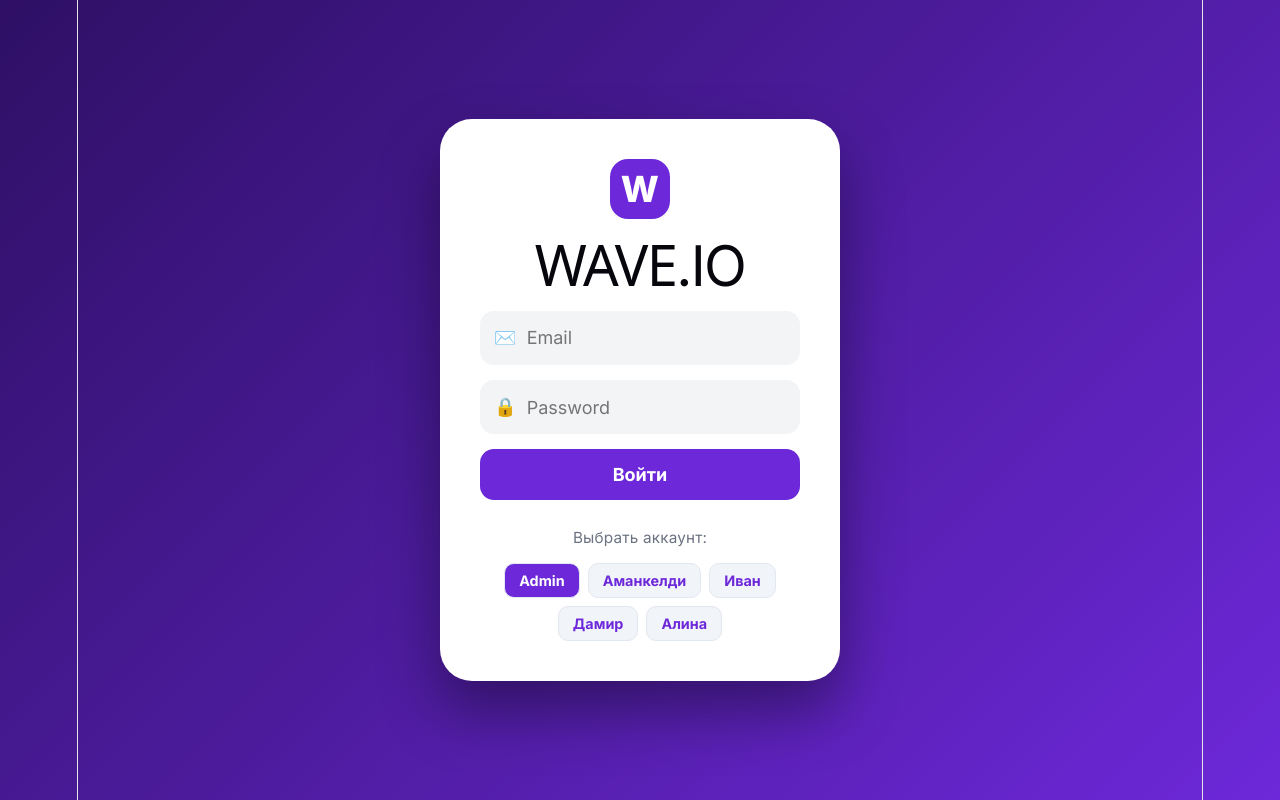
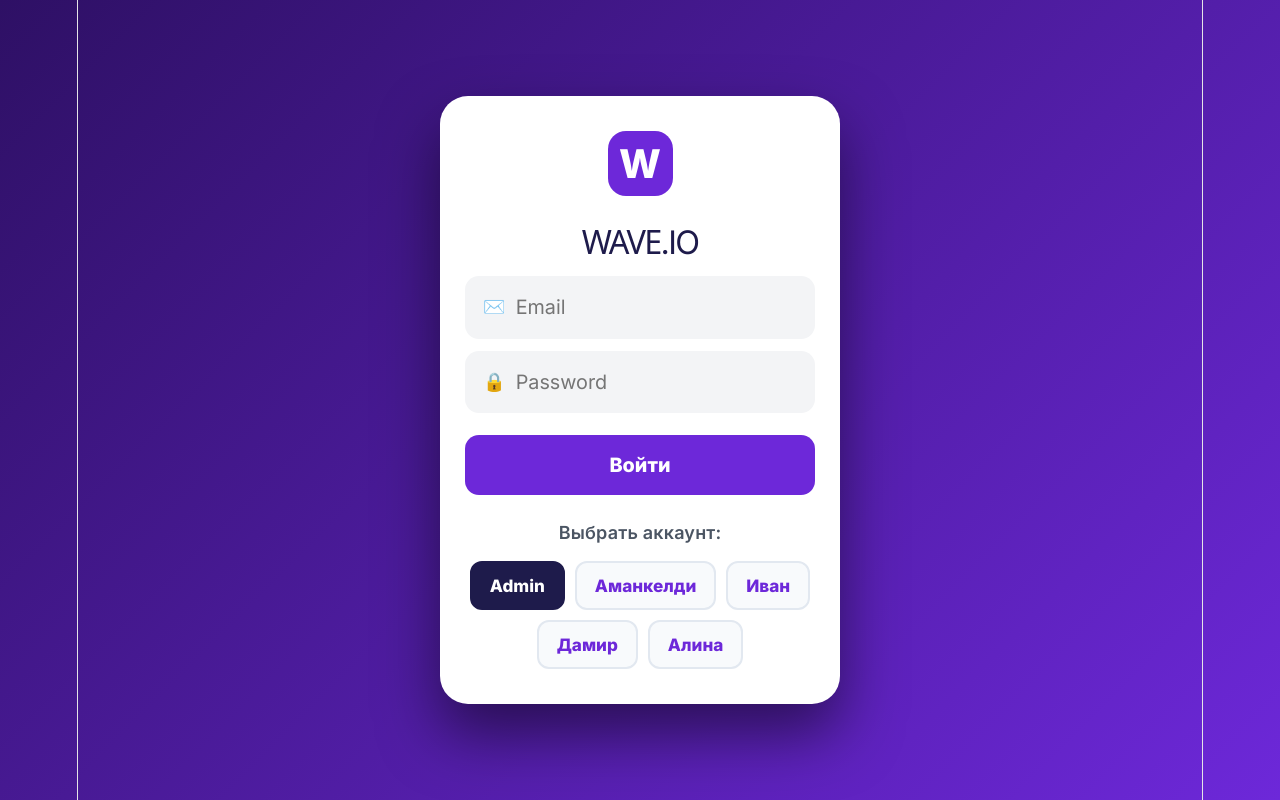
Before and after one commit to sanjarjanibekov20071113-debug/aziz, a React (Vite) app: page / in a window 1280 px wide. Built offline with nearby package versions, Linux system fonts and the light colour scheme.

Commit message:
Update App.css

```diff
--- a/src/App.css
+++ b/src/App.css
@@ -2,99 +2,135 @@
 
 * { margin: 0; padding: 0; box-sizing: border-box; font-family: 'Inter', sans-serif; }
 
-/* ФОН: Глубокий фиолетовый, который не обрывается */
+/* ФОН: Глубокий фиолетовый */
 body {
   background: linear-gradient(135deg, #2e1065 0%, #6d28d9 100%);
   background-attachment: fixed;
   min-height: 100vh;
-  color: #1f2937;
+  color: #111827; /* Темный текст для лучшей видимости */
   overflow-x: hidden;
 }
 
-/* СТИЛЬ СТЕКЛА ДЛЯ ПАНЕЛЕЙ (Журнал и Сайдбар) */
+/* СТИЛЬ СТЕКЛА */
 .glass-panel {
-  background: rgba(255, 255, 255, 0.95);
-  border-radius: 24px;
-  border: 1px solid rgba(255, 255, 255, 0.4);
-  box-shadow: 0 10px 40px rgba(0,0,0,0.3);
+  background: rgba(255, 255, 255, 0.98); /* Почти белый для максимального контраста */
+  border-radius: 20px;
+  box-shadow: 0 10px 40px rgba(0,0,0,0.4);
 }
 
-/* AUTH - ПРЕЖНИЙ ВИД */
-.login-screen { min-height: 100vh; display: flex; justify-content: center; align-items: center; padding: 20px; }
+/* АВТОРИЗАЦИЯ */
+.login-screen { min-height: 100vh; display: flex; justify-content: center; align-items: center; padding: 15px; }
 .auth-card {
   background: white;
-  padding: 40px;
-  border-radius: 32px;
+  padding: 35px 25px;
+  border-radius: 28px;
   width: 100%;
   max-width: 400px;
   text-align: center;
-  box-shadow: 0 30px 60px rgba(0,0,0,0.4);
+  box-shadow: 0 30px 60px rgba(0,0,0,0.5);
 }
-.auth-logo-box { width: 60px; height: 60px; background: #6d28d9; color: white; font-size: 2rem; font-weight: 800; display: flex; align-items: center; justify-content: center; border-radius: 18px; margin: 0 auto 15px; }
-.auth-form { display: flex; flex-direction: column; gap: 15px; margin-top: 25px; }
-.input-field { display: flex; align-items: center; background: #f3f4f6; padding: 14px; border-radius: 14px; }
-.input-field input { border: none; background: transparent; outline: none; width: 100%; margin-left: 10px; font-size: 1rem; }
-.btn-primary { background: #6d28d9; color: white; border: none; padding: 15px; border-radius: 14px; font-weight: 700; cursor: pointer; transition: 0.3s; font-size: 1rem; }
-.btn-primary:hover { background: #5b21b6; transform: scale(1.02); }
+.auth-logo-box { width: 65px; height: 65px; background: #6d28d9; color: white; font-size: 2.2rem; font-weight: 800; display: flex; align-items: center; justify-content: center; border-radius: 18px; margin: 0 auto 20px; }
+.auth-card h1 { font-size: 1.8rem; margin-bottom: 20px; color: #1e1b4b; }
 
-.login-hints p { margin-top: 25px; font-size: 0.85rem; color: #6b7280; margin-bottom: 12px; }
-.hint-chips { display: flex; gap: 8px; justify-content: center; flex-wrap: wrap; }
-.hint-chips button { background: #f1f5f9; border: 1px solid #e2e8f0; padding: 8px 14px; border-radius: 10px; color: #6d28d9; font-weight: 700; cursor: pointer; font-size: 0.8rem; }
-.chip-admin { background: #6d28d9 !important; color: white !important; }
+.auth-form { display: flex; flex-direction: column; gap: 12px; }
+.input-field { display: flex; align-items: center; background: #f3f4f6; padding: 16px; border-radius: 14px; border: 2px solid transparent; }
+.input-field:focus-within { border-color: #6d28d9; }
+.input-field input { border: none; background: transparent; outline: none; width: 100%; margin-left: 10px; font-size: 1.1rem; color: #000; }
+
+.btn-primary { background: #6d28d9; color: white; border: none; padding: 18px; border-radius: 14px; font-weight: 800; cursor: pointer; font-size: 1.1rem; margin-top: 10px; }
+
+.login-hints p { margin-top: 25px; font-size: 1rem; color: #4b5563; font-weight: 600; }
+.hint-chips { display: flex; gap: 10px; justify-content: center; flex-wrap: wrap; margin-top: 15px; }
+.hint-chips button {
+  background: #f8fafc;
+  border: 2px solid #e2e8f0;
+  padding: 12px 18px;
+  border-radius: 12px;
+  color: #6d28d9;
+  font-weight: 800;
+  cursor: pointer;
+  font-size: 0.95rem;
+}
+.chip-admin { background: #1e1b4b !important; color: white !important; border-color: #1e1b4b !important; }
 
 /* ПОРТАЛ */
-.app-portal { padding: 20px; display: flex; justify-content: center; width: 100%; }
-.portal-container { width: 100%; max-width: 1400px; display: flex; gap: 20px; }
+.app-portal { padding: 15px; display: flex; justify-content: center; width: 100%; }
+.portal-container { width: 100%; max-width: 1400px; display: flex; gap: 15px; }
 
-.app-sidebar { width: 260px; padding: 30px; display: flex; flex-direction: column; height: calc(100vh - 40px); position: sticky; top: 20px; flex-shrink: 0; }
-.side-logo { font-size: 1.5rem; font-weight: 900; margin-bottom: 40px; text-align: center; color: #2e1065; }
-.side-logo span { color: #6d28d9; }
-.menu-item { text-align: left; padding: 14px; border-radius: 15px; border: none; background: transparent; cursor: pointer; font-weight: 600; color: #64748b; margin-bottom: 5px; width: 100%; font-size: 0.95rem; }
-.menu-item.active { background: #6d28d9; color: white; box-shadow: 0 5px 15px rgba(109, 40, 217, 0.3); }
-.btn-exit { background: #fee2e2; color: #b91c1c; border: none; padding: 12px; border-radius: 12px; font-weight: 700; cursor: pointer; margin-top: auto; }
+/* САЙДБАР */
+.app-sidebar { width: 260px; padding: 25px; display: flex; flex-direction: column; height: calc(100vh - 30px); position: sticky; top: 15px; flex-shrink: 0; }
+.side-logo { font-size: 1.6rem; font-weight: 900; margin-bottom: 30px; text-align: center; color: #1e1b4b; }
+.menu-item { text-align: left; padding: 16px; border-radius: 14px; border: none; background: transparent; cursor: pointer; font-weight: 700; color: #4b5563; margin-bottom: 8px; font-size: 1rem; }
+.menu-item.active { background: #6d28d9; color: white; box-shadow: 0 4px 12px rgba(109, 40, 217, 0.4); }
 
-.portal-content { flex-grow: 1; display: flex; flex-direction: column; gap: 20px; min-width: 0; }
-.portal-header { padding: 20px 30px; display: flex; justify-content: space-between; align-items: center; }
-.role-badge { background: #ddd6fe; color: #5b21b6; padding: 6px 15px; border-radius: 20px; font-size: 0.8rem; font-weight: 800; text-transform: uppercase; }
+.btn-exit { background: #fee2e2; color: #b91c1c; border: none; padding: 14px; border-radius: 12px; font-weight: 800; cursor: pointer; margin-top: auto; font-size: 1rem; }
 
-/* ЖУРНАЛ */
-.journal-card { padding: 25px; width: 100%; }
-.card-header { display: flex; justify-content: space-between; align-items: center; margin-bottom: 25px; flex-wrap: wrap; gap: 15px; }
-.card-header h2 { font-weight: 800; color: #1e1b4b; }
-.subject-selector { display: flex; gap: 8px; background: #f1f5f9; padding: 6px; border-radius: 14px; }
-.subject-selector button { border: none; padding: 8px 16px; border-radius: 10px; cursor: pointer; font-weight: 700; color: #64748b; background: transparent; }
-.subject-selector button.active { background: white; color: #6d28d9; box-shadow: 0 4px 12px rgba(0,0,0,0.1); }
+/* КОНТЕНТ */
+.portal-content { flex-grow: 1; display: flex; flex-direction: column; gap: 15px; min-width: 0; }
+.portal-header { padding: 15px 20px; display: flex; justify-content: space-between; align-items: center; }
+.h-left { font-size: 1.1rem; font-weight: 600; color: #1e1b4b; }
+.role-badge { background: #ddd6fe; color: #4c1d95; padding: 8px 16px; border-radius: 20px; font-size: 0.85rem; font-weight: 800; letter-spacing: 0.5px; }
 
-/* ТАБЛИЦА (Адаптивная с прокруткой) */
-.table-wrapper { width: 100%; overflow-x: auto; border-radius: 16px; border: 1px solid #e2e8f0; background: white; }
-.journal-table { width: 100%; border-collapse: collapse; min-width: 900px; }
-.journal-table th, .journal-table td { padding: 14px; border: 1px solid #f1f5f9; text-align: center; }
-.journal-table th { background: #f8fafc; color: #64748b; font-size: 0.75rem; font-weight: 800; }
+/* ЖУРНАЛ ТАБЛИЦА */
+.journal-card { padding: 20px; width: 100%; }
+.card-header { display: flex; justify-content: space-between; align-items: center; margin-bottom: 20px; flex-wrap: wrap; gap: 15px; }
+.card-header h2 { font-weight: 800; font-size: 1.4rem; color: #1e1b4b; }
 
-.sticky-col { position: sticky; left: 0; background: white !important; z-index: 5; min-width: 170px; text-align: left !important; border-right: 2px solid #e2e8f0 !important; font-weight: 700; }
-.student-name-cell { display: flex; align-items: center; gap: 10px; color: #1e1b4b; }
+.subject-selector { display: flex; gap: 6px; background: #f1f5f9; padding: 6px; border-radius: 14px; width: 100%; overflow-x: auto; }
+.subject-selector button { flex: 1; border: none; padding: 10px 15px; border-radius: 10px; cursor: pointer; font-weight: 800; color: #4b5563; background: transparent; white-space: nowrap; font-size: 0.9rem; }
+.subject-selector button.active { background: white; color: #6d28d9; box-shadow: 0 4px 10px rgba(0,0,0,0.1); }
 
-/* ОЦЕНКИ */
-.grade-select { width: 36px; height: 36px; border: none; border-radius: 10px; font-weight: 800; text-align-last: center; cursor: pointer; appearance: none; }
-.grade-select.g-empty { border: 1px dashed #cbd5e1; }
-.grade-select.g-5, .grade-pill.g-5 { background: #dcfce7; color: #15803d; }
-.grade-select.g-4, .grade-pill.g-4 { background: #dbeafe; color: #1e40af; }
-.grade-select.g-3, .grade-pill.g-3 { background: #fef9c3; color: #a16207; }
-.grade-select.g-2, .grade-pill.g-2 { background: #fee2e2; color: #b91c1c; }
-.grade-select.g-nb, .grade-pill.g-nb { background: #fee2e2; color: #ef4444; font-size: 0.75rem; }
-.grade-pill { display: inline-block; width: 34px; height: 34px; line-height: 34px; border-radius: 10px; font-weight: 800; }
+.table-wrapper { width: 100%; overflow-x: auto; border-radius: 14px; border: 2px solid #e2e8f0; background: white; }
+.journal-table { width: 100%; border-collapse: collapse; min-width: 950px; }
+.journal-table th { padding: 15px 10px; background: #f8fafc; color: #374151; font-size: 0.85rem; font-weight: 800; border-bottom: 2px solid #e2e8f0; }
+.journal-table td { padding: 12px 8px; border: 1px solid #f1f5f9; text-align: center; }
 
-.avg-cell { background: #f8fafc; color: #6d28d9; font-weight: 800; border-left: 2px solid #e2e8f0 !important; }
+/* ЛИПКАЯ КОЛОНКА */
+.sticky-col { position: sticky; left: 0; background: white !important; z-index: 5; min-width: 180px; text-align: left !important; border-right: 3px solid #e2e8f0 !important; font-weight: 800; font-size: 1rem; color: #111827; }
+.student-name-cell { display: flex; align-items: center; gap: 10px; }
 
-/* АДАПТАЦИЯ ПОД ТЕЛЕФОНЫ */
+/* ОЦЕНКИ И КНОПКИ (УВЕЛИЧЕНО) */
+.grade-select {
+  width: 42px;
+  height: 42px;
+  border-radius: 10px;
+  font-weight: 900;
+  font-size: 1.1rem;
+  text-align: center;
+  text-align-last: center;
+  cursor: pointer;
+  border: 2px solid transparent;
+  background: #f1f5f9;
+}
+.grade-select:focus { border-color: #6d28d9; }
+
+.grade-select.g-5, .grade-pill.g-5 { background: #22c55e; color: white; }
+.grade-select.g-4, .grade-pill.g-4 { background: #3b82f6; color: white; }
+.grade-select.g-3, .grade-pill.g-3 { background: #eab308; color: black; }
+.grade-select.g-2, .grade-pill.g-2 { background: #ef4444; color: white; }
+.grade-select.g-nb, .grade-pill.g-nb { background: #6b7280; color: white; font-size: 0.8rem; }
+
+.grade-pill { display: inline-block; width: 38px; height: 38px; line-height: 38px; border-radius: 10px; font-weight: 900; font-size: 1.1rem; }
+
+.avg-cell { background: #f8fafc; color: #6d28d9; font-weight: 900; border-left: 3px solid #e2e8f0 !important; font-size: 1.1rem; }
+
+/* МОБИЛЬНАЯ АДАПТАЦИЯ (ТЕЛЕФОНЫ) */
 @media (max-width: 950px) {
-  .portal-container { flex-direction: column; }
-  .app-sidebar { width: 100%; height: auto; position: static; padding: 15px; flex-direction: row; justify-content: space-between; align-items: center; }
-  .side-logo { margin-bottom: 0; font-size: 1.2rem; }
-  .side-menu { flex-direction: row; gap: 10px; }
+  .portal-container { flex-direction: column; gap: 10px; }
+  .app-sidebar { width: 100%; height: auto; position: static; padding: 12px; flex-direction: row; justify-content: space-between; align-items: center; border-radius: 15px; }
+  .side-logo { margin-bottom: 0; font-size: 1.3rem; }
+  .side-menu { flex-direction: row; gap: 8px; }
   .hide-mobile { display: none; }
-  .menu-item { width: auto; padding: 10px; margin-bottom: 0; }
-  .btn-exit { width: auto; margin-top: 0; padding: 10px; }
+  .menu-item { width: auto; padding: 12px; margin-bottom: 0; font-size: 1.2rem; } /* Большие иконки */
+  .btn-exit { width: auto; margin-top: 0; padding: 10px 15px; }
+
+  .portal-header { border-radius: 15px; padding: 12px; }
+  .journal-card { border-radius: 15px; padding: 15px; }
+}
+
+@media (max-width: 500px) {
+  .auth-card { padding: 25px 15px; }
+  .hint-chips button { flex: 1 1 40%; font-size: 0.9rem; padding: 14px 10px; }
 }
 
 .fade-in { animation: fadeIn 0.4s ease-out; }
```
